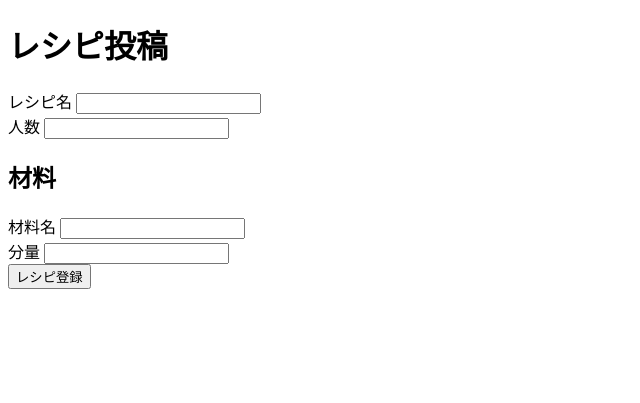
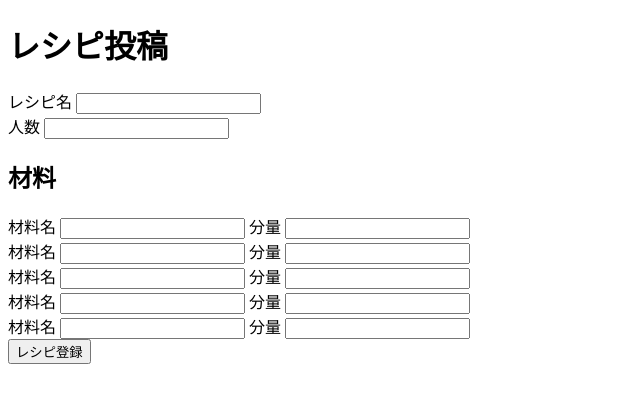
Before and after one commit to unakiba/recipesite, a PHP site: page /password-reset/new-recipe.php in a window 1280 px wide. Shown: the top 403 px of the page, without its empty margins (0-640 px from the left). Run offline with PHP 8.4, Linux system fonts and the light colour scheme.

Commit message:
材料を配列処理

```diff
--- a/new-recipe.php
+++ b/new-recipe.php
@@ -24,7 +24,6 @@
   }
 
 
-
   // POSTデータは$data変数にいれる
   $data = [];
   $data['recipe_name'] = !empty($_POST['recipe_name']) ? $_POST['recipe_name'] : '';
@@ -43,12 +42,18 @@
     $recipe_id = $dbh->lastInsertId();
 
     //材料を登録する
+    foreach($data['material_name'] as $index => $row){
+      if (!empty($data['material_name'][$index]) && !empty($data['material_amount'][$index])) {
         $material_insert_sql = "INSERT INTO materials (material_name, material_amount, recipe_id) VALUES (?, ?, ?)";
         $stmt = $dbh->prepare($material_insert_sql);
-    $stmt->bindParam(1, $data['material_name'], PDO::PARAM_STR);
-    $stmt->bindParam(2, $data['material_amount'], PDO::PARAM_STR);
+        $stmt->bindParam(1, $data['material_name'][$index], PDO::PARAM_STR);
+        $stmt->bindParam(2, $data['material_amount'][$index], PDO::PARAM_STR);
         $stmt->bindParam(3, $recipe_id, PDO::PARAM_INT);
         $stmt->execute();
+      }
+
+    }
+
   }
 
 
@@ -79,12 +84,42 @@
     <h2>材料</h2>
     <div>
       材料名
-    <input type="text" name="material_name">
+      <input type="text" name="material_name[]">
+
+      分量
+      <input type="text" name="material_amount[]">
     </div>
 
     <div>
+      材料名
+      <input type="text" name="material_name[]">
+
       分量
-    <input type="text" name="material_amount">
+      <input type="text" name="material_amount[]">
+    </div>
+
+    <div>
+      材料名
+      <input type="text" name="material_name[]">
+
+      分量
+      <input type="text" name="material_amount[]">
+    </div>
+
+    <div>
+      材料名
+      <input type="text" name="material_name[]">
+
+      分量
+      <input type="text" name="material_amount[]">
+    </div>
+
+    <div>
+      材料名
+      <input type="text" name="material_name[]">
+
+      分量
+      <input type="text" name="material_amount[]">
     </div>
 
     <button type="submit">レシピ登録</button>
```
Lines whose indentation alone changed are shown as unchanged.
